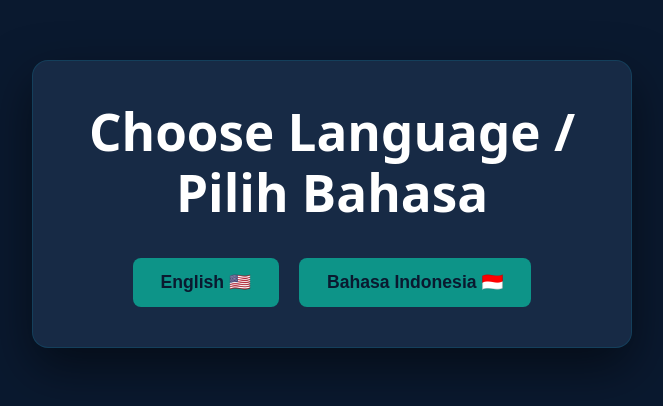
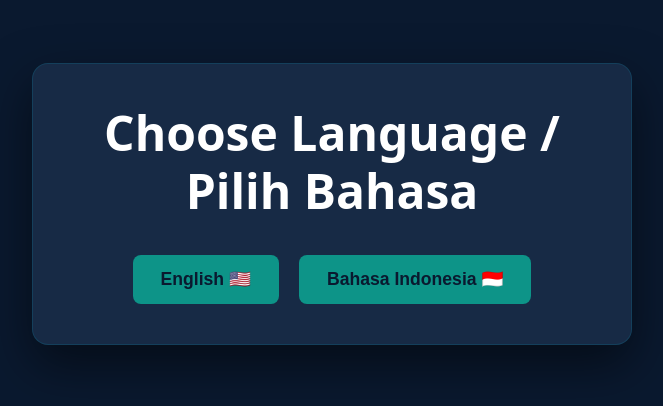
Before and after one commit to sibiru10/Portofolio-Max-Albert-Constantino, a React (Vite) app in the folder portolio/: page / in a window 1280 px wide. Shown: the part 196-602 px from the top of the page, without its empty margins (308-971 px from the left). Built offline with nearby package versions, Linux system fonts and the light colour scheme.

Commit message:
changed font size

```diff
--- a/portolio/src/style/Hero.css
+++ b/portolio/src/style/Hero.css
@@ -29,14 +29,14 @@ body {
 }
 
 .hero-hello {
-  font-size: 3.2rem;
+  font-size: 3rem;
   font-weight: 800;
   margin-bottom: 0.5rem;
   color: #E2E8F0;
 }
 
 .hero-title {
-  font-size: 3.2rem;
+  font-size: 3rem;
   font-weight: 800;
   line-height: 1.3;
   margin-bottom: 2rem;
@@ -150,7 +150,7 @@ body {
 }
 
 .lang-modal-title {
-  font-size: 3.2rem;
+  font-size: 3rem;
   font-weight: 700;
   color: #ffffff;
   margin-bottom: 35px;
```
